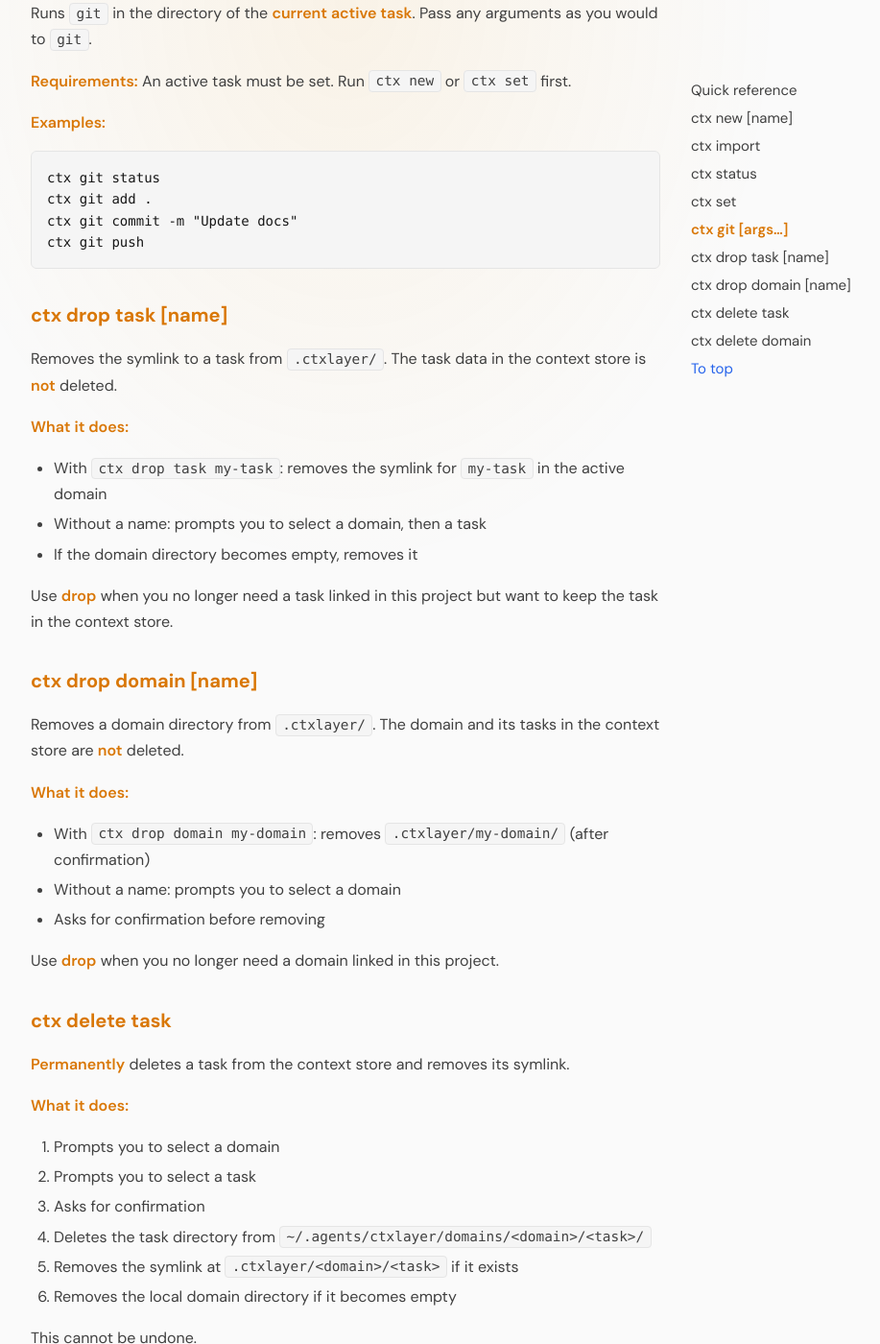
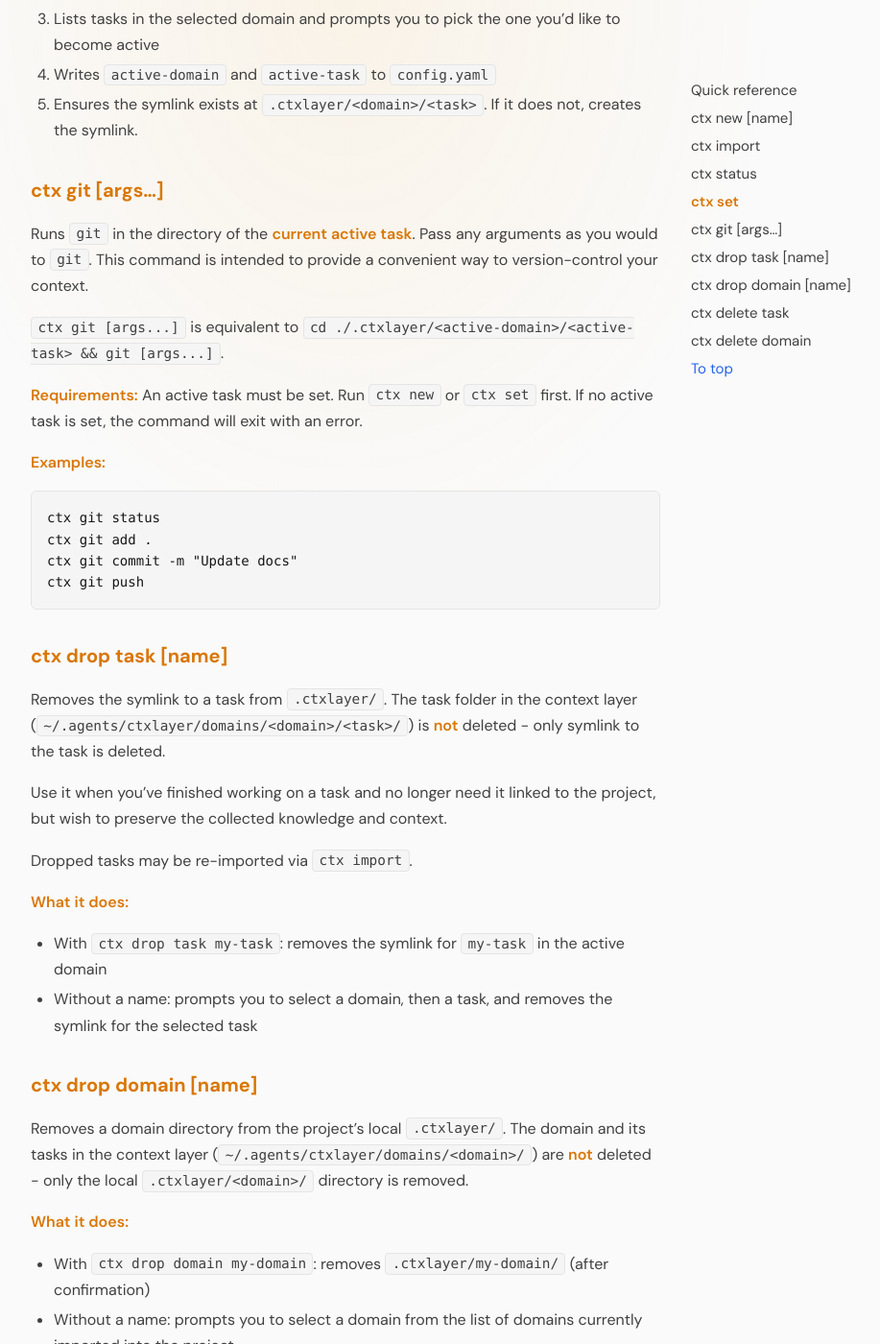
Before and after one commit to anatoliykmetyuk/ctxlayer, a Jekyll site: the page built from website/docs/commands.md, in a window 1280 px wide and 1400 px high, scrolled down 2773 px. Shown: the whole window at 96% size, without its empty margins (280-1197 px from the left). Built offline with Jekyll 4.4.1, drawn with Linux system fonts in a browser that asks for light colours; some of the changed text lies outside the part shown.

Commit message:
Command reference polishing

```diff
--- a/website/_data/docs_nav.yml
+++ b/website/_data/docs_nav.yml
@@ -2,7 +2,7 @@
   url: /docs/
 - title: Getting Started
   url: /docs/getting-started.html
-- title: Commands
+- title: Commands Reference
   url: /docs/commands.html
 - title: Context Structure
   url: /docs/context-structure.html
--- a/website/docs/commands.md
+++ b/website/docs/commands.md
@@ -9,32 +9,31 @@
 
 | Command | Description |
 |---------|-------------|
-| `ctx new [name]` | Create a new task (prompts for domain if needed) |
+| `ctx new [name]` | Create a new task (prompts for domain if needed or `name` is not specified) |
 | `ctx import` | Import a task from any domain as a symlink into `.ctxlayer/` |
 | `ctx status` | Show the active domain and task, plus git tracking info |
 | `ctx set` | Set active domain and task (interactive) |
-| `ctx git [args...]` | Run git in the current task directory |
-| `ctx drop task [name]` | Remove a task symlink from `.ctxlayer/` |
-| `ctx drop domain [name]` | Remove a domain directory from `.ctxlayer/` |
-| `ctx delete task` | Permanently delete a task from the context store |
-| `ctx delete domain` | Permanently delete a domain from the context store |
+| `ctx git [args...]` | Run git in the active task directory |
+| `ctx drop task [name]` | Remove a task symlink from `.ctxlayer/`. Prompts for task if `name` is not specified|
+| `ctx drop domain [name]` | Remove a domain directory from `.ctxlayer/`. Prompts for domain if `name` is not specified |
+| `ctx delete task` | Permanently delete a task from the context layer. Prompts for task |
+| `ctx delete domain` | Permanently delete a domain from the context layer. Prompts for domain |
 
 ## ctx new [name]
 
-Creates a new task. This is the main entry point for getting started.
+Creates a new task. This is the main entry point for getting started and will initialize the context layer for the project.
 
 **What it does:**
 
 1. Ensures the workspace is initialized: creates `.ctxlayer/` and `config.yaml`, adds `/.ctxlayer/` to `.gitignore` if missing
 2. If no valid active domain exists, prompts you to:
-   - **Fetch from git** — clone a repo into `~/.agents/ctxlayer/domains/<domain>/`
-   - **Create from scratch** — create a new domain directory and run `git init`
-   - **Select existing domain** — pick from domains already in the context store
-3. If a domain is active, asks: "Use current active domain [X] for new task?" (yes/no)
-4. Prompts for task name (or use `ctx new my-task` to pass it)
-5. Creates the task directory under `~/.agents/ctxlayer/domains/<domain>/<task>/` with `docs/` and `data/` subfolders
-6. Creates a symlink at `.ctxlayer/<domain>/<task>` pointing to the task
-7. Writes `active-domain` and `active-task` to `.ctxlayer/config.yaml`
+   - **Fetch from git** — clone an existing domain repo into `~/.agents/ctxlayer/domains/<domain>/`
+   - **Create from scratch** — create a new domain directory and run `git init` in it
+   - **Select existing domain** — pick from domains already in the user-wide context layer (in the `~/.agents/ctxlayer/domains/` directory)
+3. Prompts for task name (or use `ctx new my-task` to pass it)
+4. Creates the task directory under `~/.agents/ctxlayer/domains/<domain>/<task>/` with `docs/` and `data/` subfolders
+5. Creates a symlink at `.ctxlayer/<domain>/<task>` pointing to the task, so the task becomes accessible to the agent from the project's root directory.
+6. Writes `active-domain` and `active-task` to `.ctxlayer/config.yaml`, so the agent and commands know which task to access by default.
 
 **Example:**
 
@@ -45,17 +44,15 @@
 
 ## ctx import
 
-Imports an existing task from any domain into your project as a symlink.
+Imports an existing task from any domain into your project as a symlink. This is useful when you need your agent to access domain knowledge from other projects.
 
 **What it does:**
 
 1. Ensures the workspace is initialized
 2. Prompts you to select a domain
 3. Prompts you to select a task from that domain
-4. Creates a symlink at `.ctxlayer/<domain>/<task>` pointing to the task in the context store
+4. Creates a symlink at `.ctxlayer/<domain>/<task>` pointing to the task in the context layer
 5. If `config.yaml` has no active domain/task, sets the imported domain and task as active; otherwise only creates the symlink
-
-Use this when you want to work on a task that already exists in another domain or was created elsewhere.
 
 ## ctx status
 
@@ -65,27 +62,27 @@
 
 - Active domain and task from `config.yaml`
 - If the domain directory has a `.git` folder: current branch, repo name, and remote URL
-- If not synced to git: a short note
+- If not synced to git: a short note bringing the user's attention to the fact that the domain is not synced to git
 
 ## ctx set
 
-Interactively select and set the active domain and task.
+Interactively select and set the active domain and task. Use this to switch context when working on multiple tasks.
 
 **What it does:**
 
 1. Ensures workspace is initialized
 2. Lists domains in `~/.agents/ctxlayer/domains/` and prompts you to pick one
-3. Lists tasks in the selected domain and prompts you to pick one
+3. Lists tasks in the selected domain and prompts you to pick the one you'd like to become active
 4. Writes `active-domain` and `active-task` to `config.yaml`
-5. Ensures the symlink exists at `.ctxlayer/<domain>/<task>`
-
-Use this to switch context when working with multiple domains or tasks.
+5. Ensures the symlink exists at `.ctxlayer/<domain>/<task>`. If it does not, creates the symlink.
 
 ## ctx git [args...]
 
-Runs `git` in the directory of the **current active task**. Pass any arguments as you would to `git`.
+Runs `git` in the directory of the **current active task**. Pass any arguments as you would to `git`. This command is intended to provide a convenient way to version-control your context.
 
-**Requirements:** An active task must be set. Run `ctx new` or `ctx set` first.
+`ctx git [args...]` is equivalent to `cd ./.ctxlayer/<active-domain>/<active-task> && git [args...]`.
+
+**Requirements:** An active task must be set. Run `ctx new` or `ctx set` first. If no active task is set, the command will exit with an error.
 
 **Examples:**
 
@@ -98,31 +95,31 @@
 
 ## ctx drop task [name]
 
-Removes the symlink to a task from `.ctxlayer/`. The task data in the context store is **not** deleted.
+Removes the symlink to a task from `.ctxlayer/`. The task folder in the context layer (`~/.agents/ctxlayer/domains/<domain>/<task>/`) is **not** deleted - only symlink to the task is deleted.
+
+Use it when you've finished working on a task and no longer need it linked to the project, but wish to preserve the collected knowledge and context.
+
+Dropped tasks may be re-imported via `ctx import`.
 
 **What it does:**
 
 - With `ctx drop task my-task`: removes the symlink for `my-task` in the active domain
-- Without a name: prompts you to select a domain, then a task
-- If the domain directory becomes empty, removes it
-
-Use **drop** when you no longer need a task linked in this project but want to keep the task in the context store.
+- Without a name: prompts you to select a domain, then a task, and removes the symlink for the selected task
 
 ## ctx drop domain [name]
 
-Removes a domain directory from `.ctxlayer/`. The domain and its tasks in the context store are **not** deleted.
+Removes a domain directory from the project's local `.ctxlayer/`. The domain and its tasks in the context layer (`~/.agents/ctxlayer/domains/<domain>/`) are **not** deleted - only the local `.ctxlayer/<domain>/` directory is removed.
 
 **What it does:**
 
 - With `ctx drop domain my-domain`: removes `.ctxlayer/my-domain/` (after confirmation)
-- Without a name: prompts you to select a domain
-- Asks for confirmation before removing
-
-Use **drop** when you no longer need a domain linked in this project.
+- Without a name: prompts you to select a domain from the list of domains currently imported into the project
 
 ## ctx delete task
 
-**Permanently** deletes a task from the context store and removes its symlink.
+**Permanently** deletes a task from the context layer and removes its symlink.
+
+> **This will delete the task folder and all its contents from the user-wide context layer folder!**
 
 **What it does:**
 
@@ -137,7 +134,9 @@
 
 ## ctx delete domain
 
-**Permanently** deletes a domain from the context store and removes its local directory.
+**Permanently** deletes a domain from the context layer and removes its local directory.
+
+> **This will delete the domain folder and all its contents from the user-wide context layer folder!**
 
 **What it does:**
 
```
Also changed, not shown: other parts of website/docs/commands.md (+0 -2 lines).
